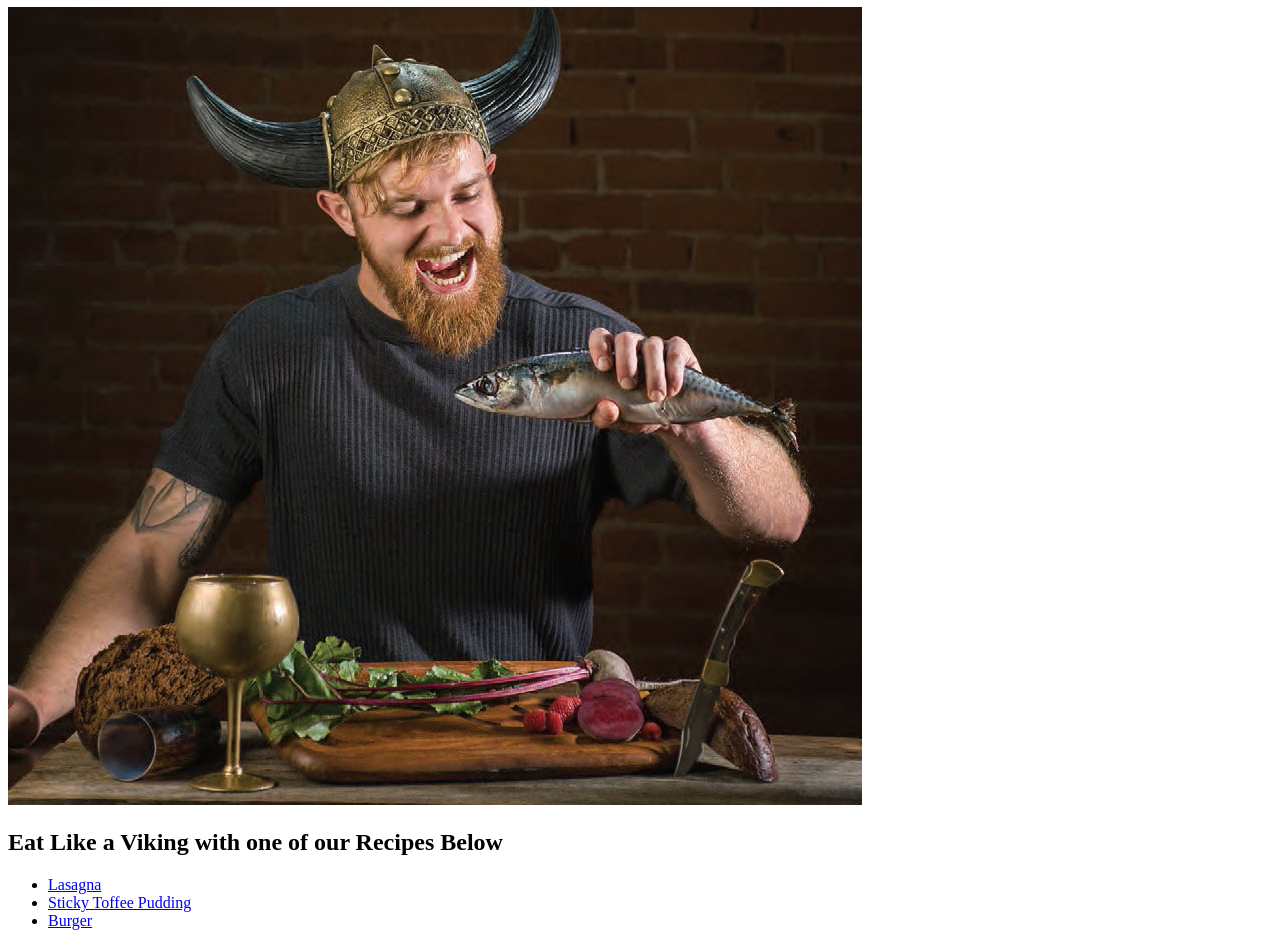
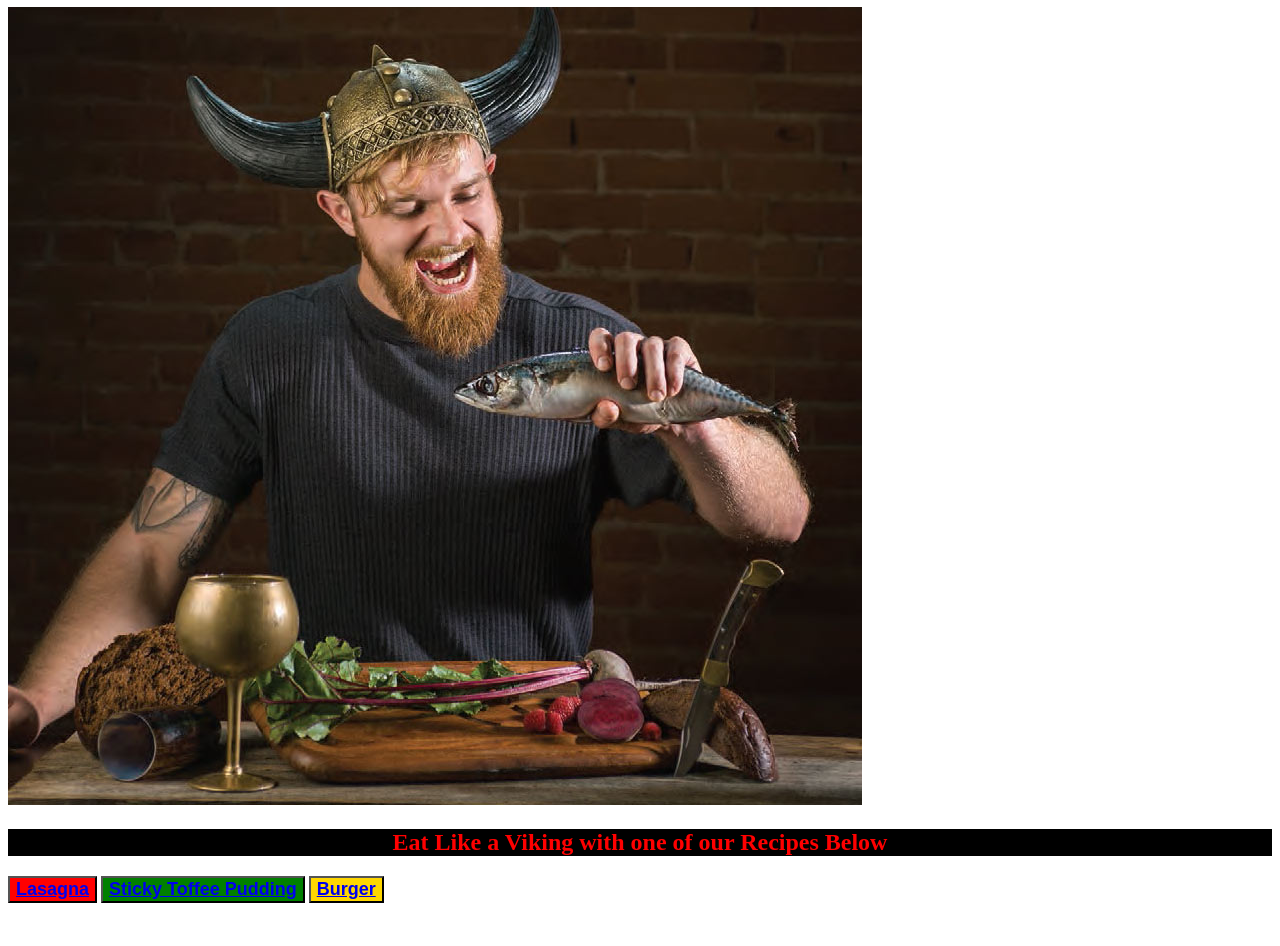
Before and after one commit to userfriendlyotter/odin-recipes, a plain HTML site: page index.html in a window 1280 px wide. Shown: the part 73-1019 px from the top of the page. After the commit the page ends 984 px from the top, so only its background shows below. Drawn offline with Linux system fonts and the light colour scheme.

Commit message:
Added stylesheet and CSS styles

```diff
--- a/index.html
+++ b/index.html
@@ -3,6 +3,7 @@
 
   <head>
     <meta charset="UTF-8">
+    <link rel="stylesheet" href="styles.css">
     <title>Odin Recipes</title>
   </head>
 
@@ -13,10 +14,9 @@
 
     <h2>Eat Like a Viking with one of our Recipes Below</h2>
 
-    <ul>
-      <li><a href="recipes/lasagna.html">Lasagna</a></li>
-      <li><a href="recipes/stp.html">Sticky Toffee Pudding</a></li>
-      <li><a href="recipes/burger.html">Burger</a></li>
+    <button class="button-1"><a href="recipes/lasagna.html">Lasagna</a></button>
+    <button class="button-2"><a href="recipes/stp.html">Sticky Toffee Pudding</a></button>
+    <button class="button-3"><a href="recipes/burger.html">Burger</a></button>
     </ul>
   </body>
 </html>
--- /dev/null
+++ b/styles.css
@@ -0,0 +1,22 @@
+h1, h2 {
+    background-color: black;
+    color: red;
+    text-align: center;
+}
+
+button {
+    font-weight: bold;
+    font-size: large;
+    }
+
+.button-1 {
+    background-color: red;
+}
+
+.button-2 {
+    background-color: green;
+}
+
+.button-3 {
+    background-color: gold;
+}
```
